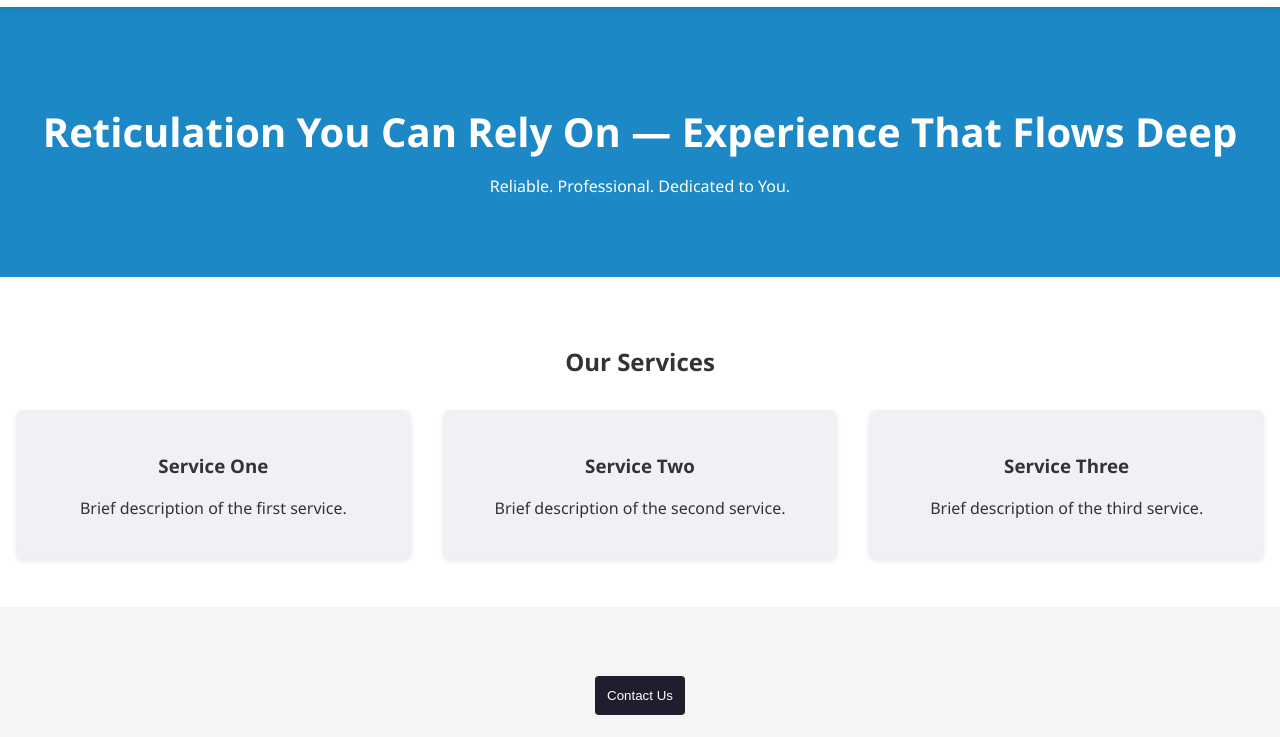
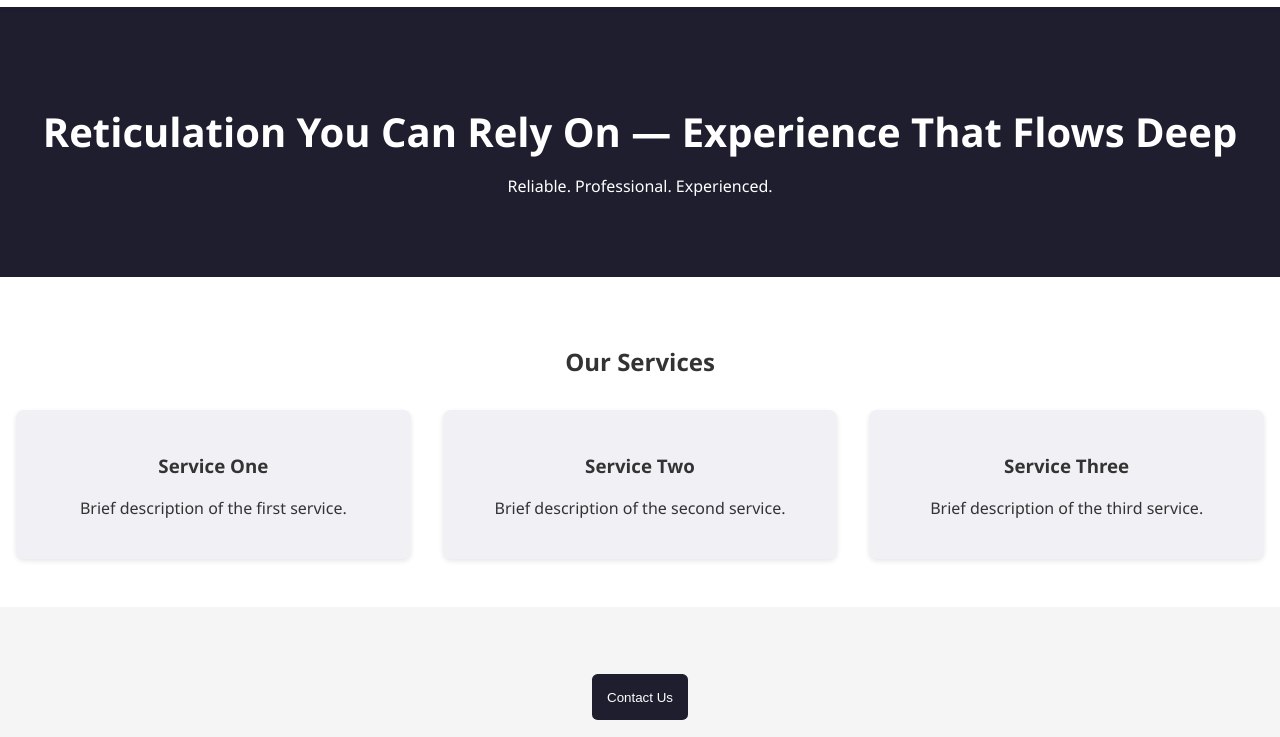
Before and after one commit to AndyGuffey/TRUELINE, a plain HTML site: page index.html in a window 1280 px wide. Shown: the part 63-800 px from the top of the page. Drawn offline with Linux system fonts and the light colour scheme.

Commit message:
Color of hero changed. added favicon

```diff
--- a/index.html
+++ b/index.html
@@ -4,8 +4,9 @@
   <meta charset="UTF-8" />
   <meta name="viewport" content="width=device-width, initial-scale=1.0" />
   <title>TRUELINE Reticulation</title>
+  <link rel="icon" type="image/x-icon" href="tl-logos/tl-logo-zoom.jpeg"/>
   <link rel="stylesheet" href="style.css" />
-  <link rel="stylesheet" href="https://cdnjs.cloudflare.com/ajax/libs/font-awesome/4.7.0/css/font-awesome.min.css">
+  <link rel="stylesheet" href="https://cdnjs.cloudflare.com/ajax/libs/font-awesome/4.7.0/css/font-awesome.min.css"/>
 </head>
 <body>
   <!-- Nav Bar -->
@@ -35,7 +36,7 @@
   <section class="hero">
     <div class="container">
       <h2>Reticulation You Can Rely On — Experience That Flows Deep</h2>
-      <p>Reliable. Professional. Dedicated to You.</p>
+      <p>Reliable. Professional. Experienced.</p>
     </div>
   </section>
 
--- a/style.css
+++ b/style.css
@@ -39,7 +39,7 @@ body {
 
 /* Hero Section */
 .hero {
-  background-color: #1d88c6;
+  background-color: #1e1e2f;
   color: white;
   text-align: center;
   padding: 4rem 1rem;
@@ -96,9 +96,9 @@ body {
 .contact button {
   background-color: #1e1e2f;
   color: white;
-  padding: 0.75rem;
+  padding: 0.95rem;
   border: none;
-  border-radius: 0.25rem;
+  border-radius: 0.35rem;
   cursor: pointer;
   transition: background-color 0.3s ease;
 }
```
Also changed, not shown: tl-logos/favicon.ico (added).
